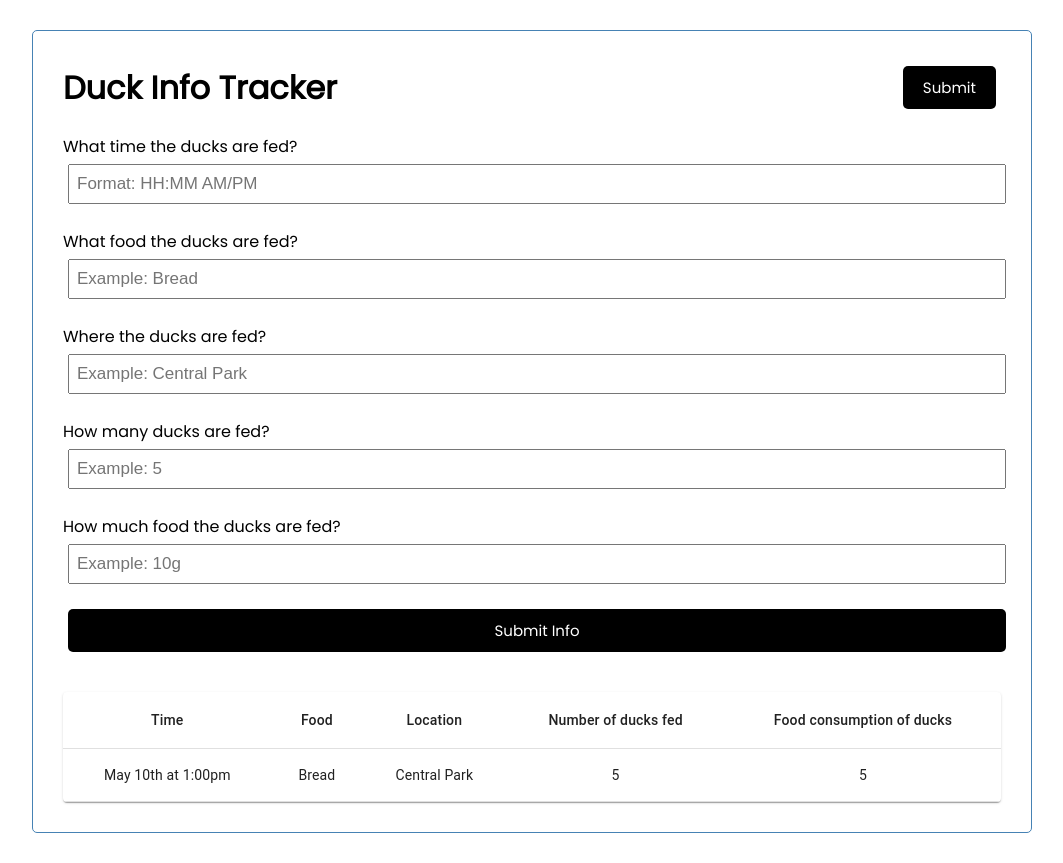
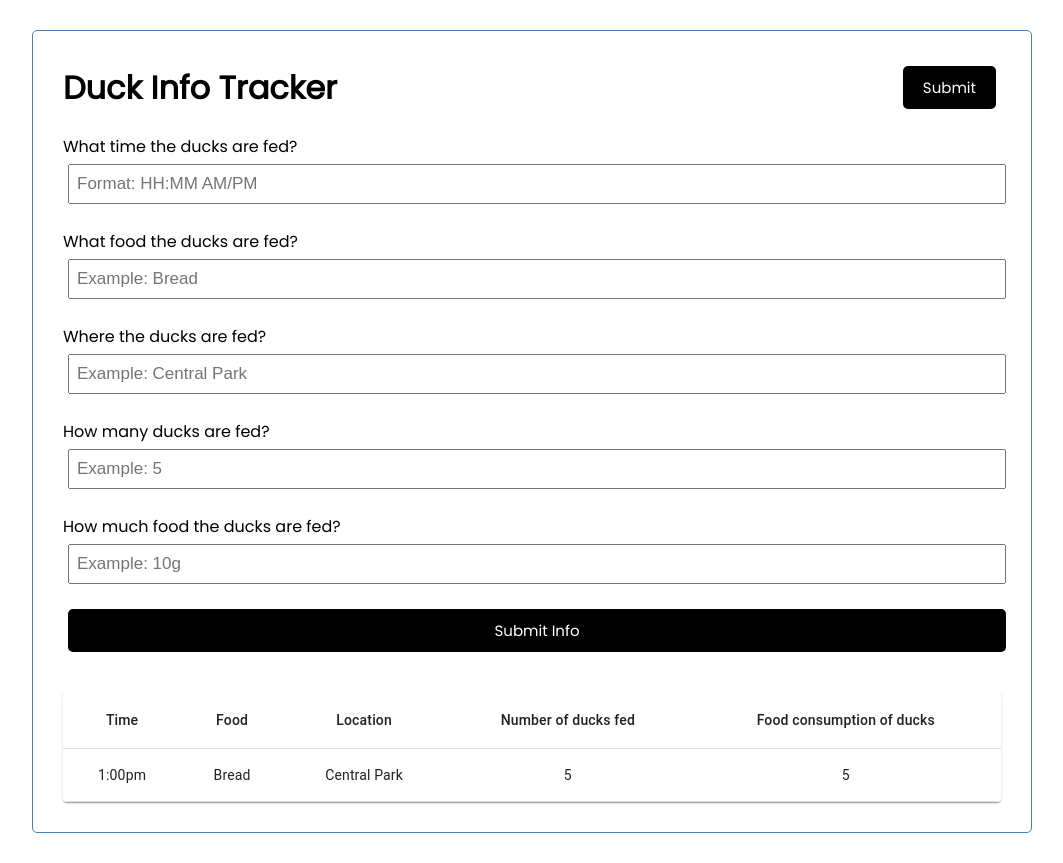
Before and after one commit to cyrildbravo/duck-info-tracker, a React (Create React App) app: page / in a window 1280 px wide. Shown: the whole page, without its empty margins (108-1171 px from the left). Built offline with nearby package versions, Linux system fonts and the light colour scheme; data requests are answered from the project's data file.

Commit message:
Added JSON server and fetch data from it to display

```diff
--- /dev/null
+++ b/db.json
@@ -0,0 +1,12 @@
+{
+  "duckTableInfo": [
+    {
+      "id": 1,
+      "time": "1:00pm",
+      "food": "Bread",
+      "location": "Central Park",
+      "numberOfDucks": "5",
+      "foodConsumption": "5"
+    }
+  ]
+}
--- a/package.json
+++ b/package.json
@@ -7,6 +7,7 @@
     "@testing-library/jest-dom": "^5.14.1",
     "@testing-library/react": "^11.2.7",
     "@testing-library/user-event": "^12.8.3",
+    "json-server": "^0.16.3",
     "react": "^17.0.2",
     "react-dom": "^17.0.2",
     "react-scripts": "4.0.3",
@@ -16,7 +17,8 @@
     "start": "react-scripts start",
     "build": "react-scripts build",
     "test": "react-scripts test",
-    "eject": "react-scripts eject"
+    "eject": "react-scripts eject",
+    "server": "json-server --watch db.json --port 5000"
   },
   "eslintConfig": {
     "extends": [
--- a/src/App.js
+++ b/src/App.js
@@ -1,19 +1,10 @@
 import Header from './components/Header'
 import DuckTableInfo from './components/DuckTableInfo'
 import AddDuckInfo from './components/AddDuckInfo'
-import { useState } from 'react'
+import { useState, useEffect } from 'react'
 
 const App = () => {
-  const [duckTableInfo, setDuckTableInfo] = useState([
-    {
-      id: 1,
-      time: 'May 10th at 1:00pm',
-      food: 'Bread',
-      location: 'Central Park',
-      numberOfDucks: 5,
-      foodConsumption: 5,
-    }
-  ])
+  const [duckTableInfo, setDuckTableInfo] = useState([])
 
   // Add Duck info
   const addDuckInfo = (duckInfo) => {
@@ -22,6 +13,21 @@ const App = () => {
     setDuckTableInfo([...duckTableInfo, newDuckInfo])
   }
 
+  useEffect(() => {
+    const getDuckTableInfo = async () => {
+      const duckTableInfoFromServer = await fetchDuckTableInfo()
+      setDuckTableInfo(duckTableInfoFromServer)
+    }
+    getDuckTableInfo()
+  }, [])
+
+  // Fetch Duck Table Info
+  const fetchDuckTableInfo = async () => {
+    const res = await fetch ('http://localhost:5000/duckTableInfo')
+    const data = await res.json()
+    console.log(data)
+    return data
+  }
 
   return (
     <div className='container'>
--- a/src/components/DuckTableInfo.js
+++ b/src/components/DuckTableInfo.js
@@ -40,8 +40,8 @@ const DuckTableInfo = ({duckTableInfo}) => {
           </TableRow>
         </TableHead>
         <TableBody>
-          {duckTableInfo.map((duckInfo) => (
-            <DuckInfo key={duckInfo.id} duckInfo={duckInfo}></DuckInfo>
+          {duckTableInfo.map((duckInfo, index) => (
+            <DuckInfo key={index} duckInfo={duckInfo}></DuckInfo>
           ))}
         </TableBody>
       </Table>
```
Also changed, not shown: 1 other file (tests, documents, lock files or other folders).
